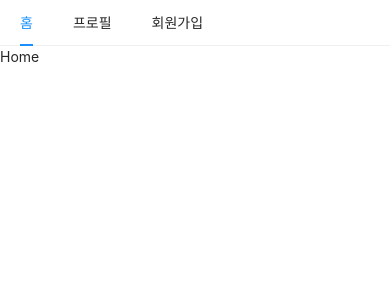
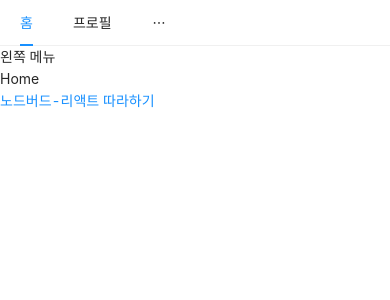
Before and after one commit to songminseok/node-bird, a Next.js app in the folder learn/: page / in a window 390 px wide. Shown: the top 300 px of the page. Built offline with nearby package versions, Linux system fonts and the light colour scheme.

Commit message:
반응형 그리드 추가 (Row, Col) a tag rel의 noopener, noreferrer 적용

```diff
--- a/learn/components/AppLayout.tsx
+++ b/learn/components/AppLayout.tsx
@@ -1,12 +1,13 @@
 /* eslint-disable jsx-a11y/anchor-is-valid */
 import Link from "next/link"
 import React from "react"
-import {Menu} from 'antd'
+import {Menu, Input, Row, Col} from 'antd'
 
 const items = [
   {label: <Link href="/"><a>홈</a></Link>, key: '1'},
   {label: <Link href="/profile"><a>프로필</a></Link>, key: '2'},
-  {label: <Link href="/signup"><a>회원가입</a></Link>, key: '3'},
+  {label: <Input.Search enterButton style={{verticalAlign: "middle"}}/>, key: '3'},
+  {label: <Link href="/signup"><a>회원가입</a></Link>, key: '4'}
 ]
 
 interface Props {
@@ -17,7 +18,17 @@ const AppLayout = ({children}: Props) => {
   return (
     <div>
       <Menu items={items} mode="horizontal"/>
-      {children}
+      <Row gutter={8}>
+        <Col xs={24} md={6}>
+          왼쪽 메뉴
+        </Col>
+        <Col xs={24} md={12}>
+          {children}
+        </Col>
+        <Col xs={24} md={6}>
+          <a href="https://www.inflearn.com/course/노드버드-리액트-리뉴얼" target="_blank" rel="noopener noreferrer">노드버드-리액트 따라하기</a>
+        </Col>
+      </Row>
     </div>
   )
 }
```
Also changed, not shown: 1 other file (tests, documents, lock files or other folders).
